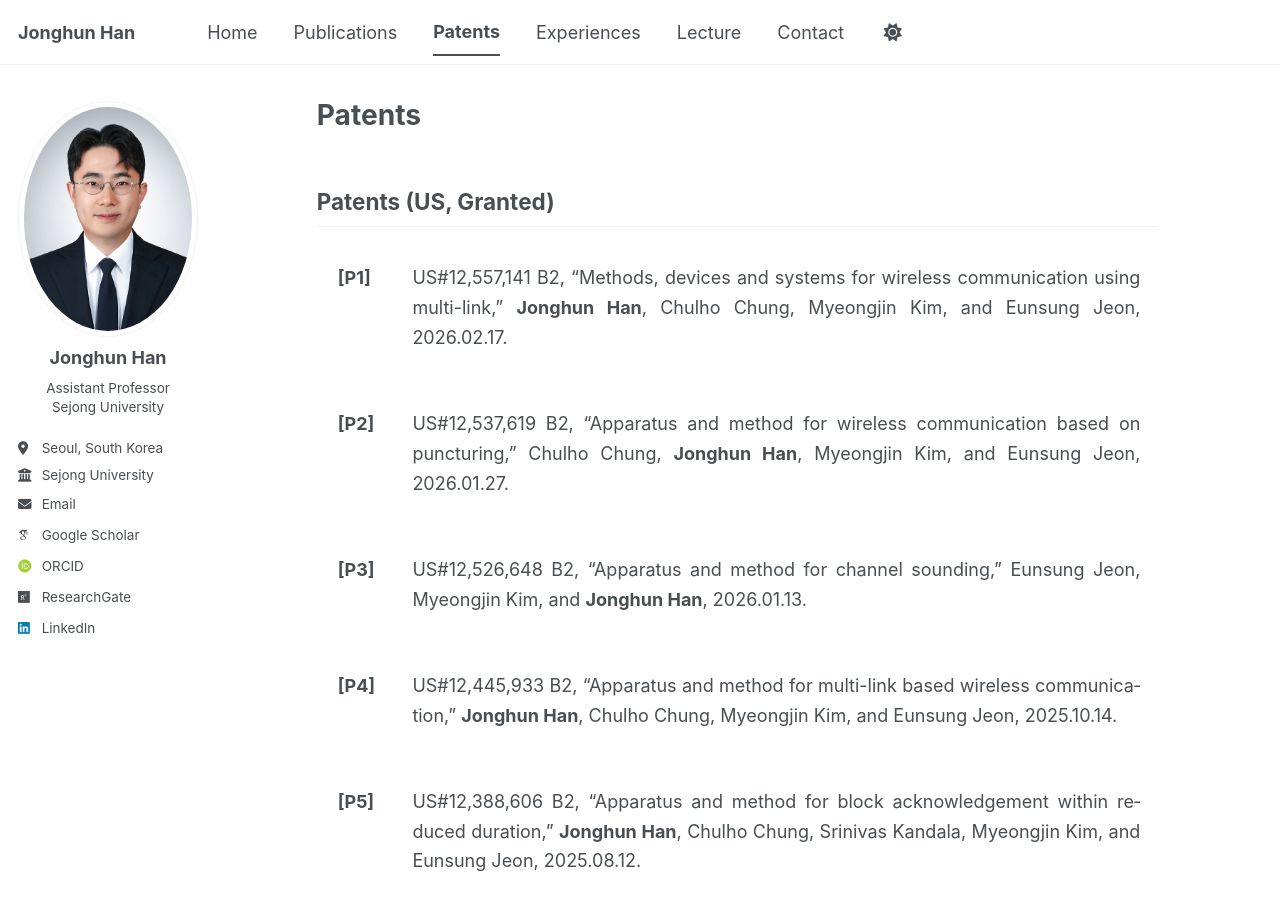
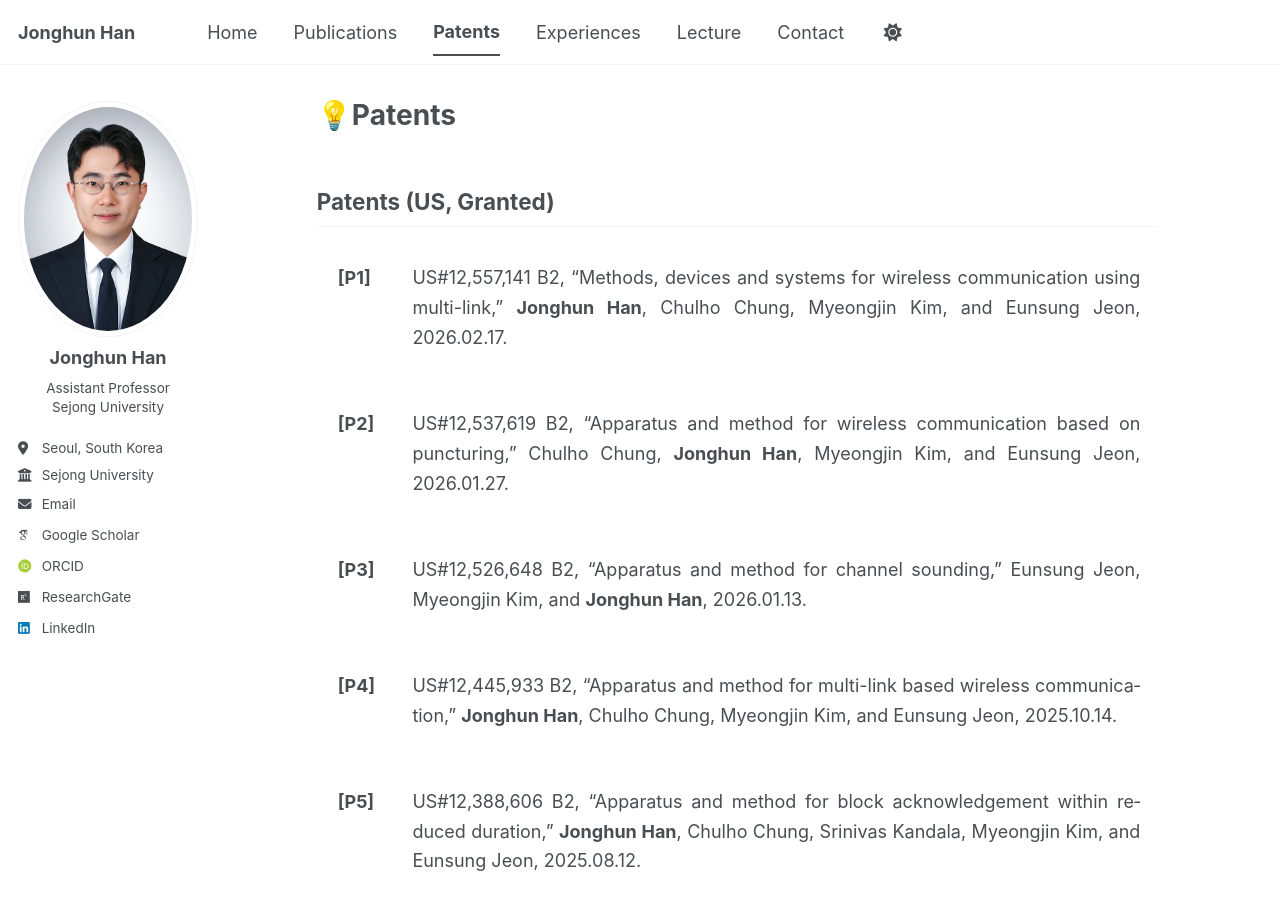
Before and after one commit to icnsl/icnsl.github.io, a Jekyll site: the page built from _pages/patents.md, in a window 1280 px wide and 900 px high. Built offline with Jekyll 4.4.1, drawn with Linux system fonts in a browser that asks for light colours; some web fonts are replaced; a script bundle is joined from its source files by our own code; library files that are not in the unit come from our copies.

```diff
--- a/_pages/patents.md
+++ b/_pages/patents.md
@@ -1,5 +1,5 @@
 ---
-title: "Patents"
+title: "💡Patents"
 permalink: /patents/
 author_profile: true
 ---
```
